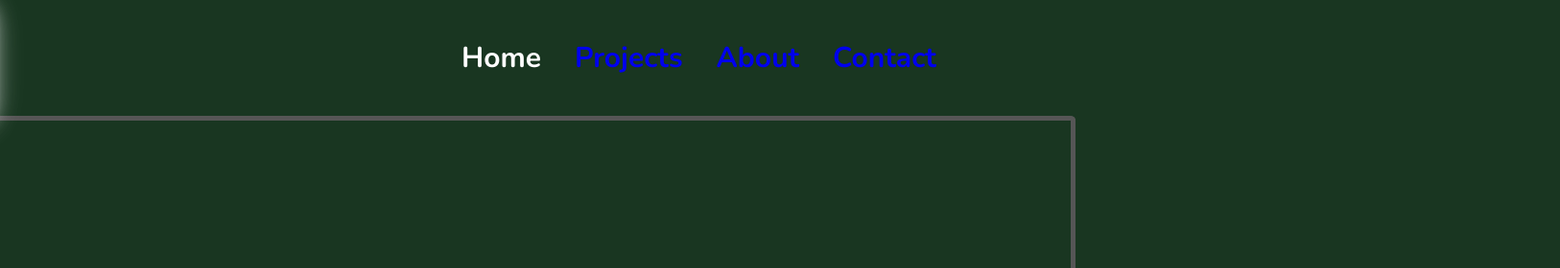
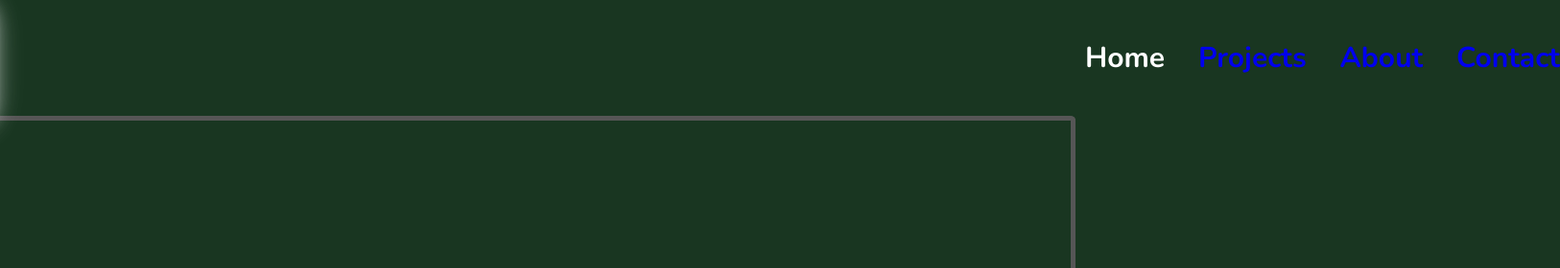
Before and after one commit to qnavi/Online-Portfolio1, a plain HTML site: page index.html in a window 1280 px wide. Shown: the top 280 px of the page at 96% size, 1626 px wide, since content can reach past the window. Drawn offline with nearby package versions, Linux system fonts and the light colour scheme.

Commit message:
Update styles.css

```diff
--- a/styles.css
+++ b/styles.css
@@ -88,7 +88,7 @@ img {
     font-weight: 700;
     display: flex;
     gap: 35px;
-    padding-left: 60rem;
+    padding-left: 125rem;
     margin: 4rem;
 }
 
```
